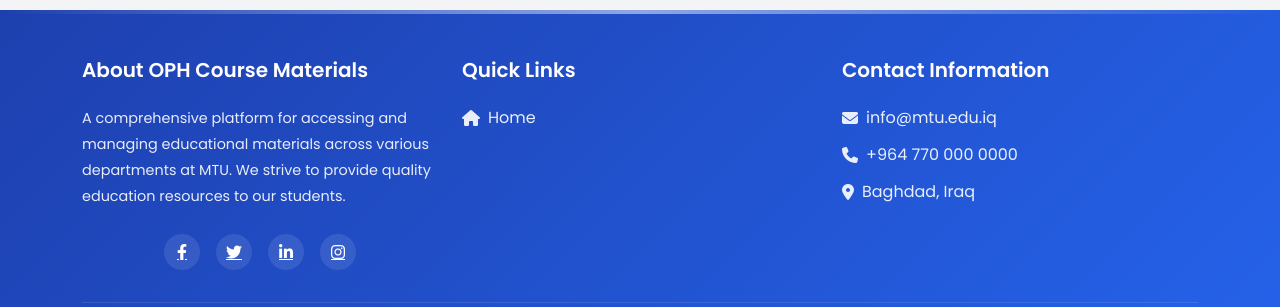
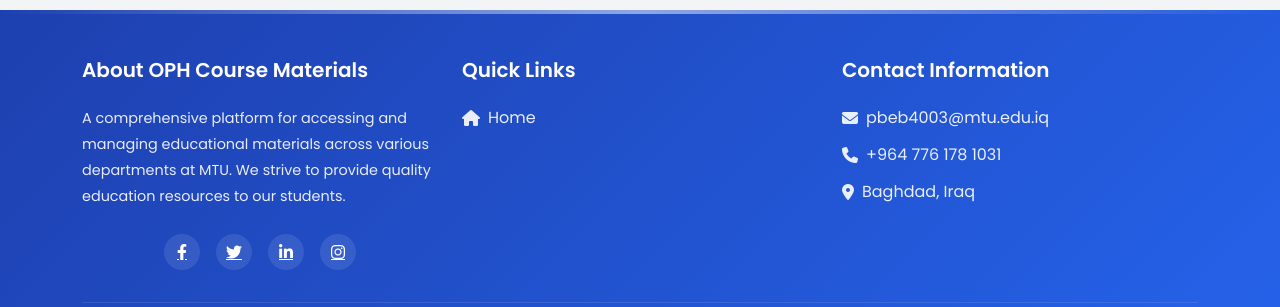
Before and after one commit to op-h/DATABASE, a Flask app: template app/templates/admin/index.html in a window 1280 px wide. Shown: the part 473-780 px from the top of the page. Run offline with Flask 3, Linux system fonts and the light colour scheme; the template is opened without the code that fills it, so the values that code supplies are empty.

Commit message:
Updated contact information in footer

```diff
--- a/app/templates/base.html
+++ b/app/templates/base.html
@@ -575,15 +575,15 @@
                     <h5>Contact Information</h5>
                     <ul class="footer-links">
                         <li>
-                            <a href="mailto:info@mtu.edu.iq">
+                            <a href="mailto:pbeb4003@mtu.edu.iq">
                                 <i class="fas fa-envelope"></i>
-                                <span>info@mtu.edu.iq</span>
+                                <span>pbeb4003@mtu.edu.iq</span>
                             </a>
                         </li>
                         <li>
-                            <a href="tel:+9647700000000">
+                            <a href="tel:+9647761781031">
                                 <i class="fas fa-phone"></i>
-                                <span>+964 770 000 0000</span>
+                                <span>+964 776 178 1031</span>
                             </a>
                         </li>
                         <li>
```
